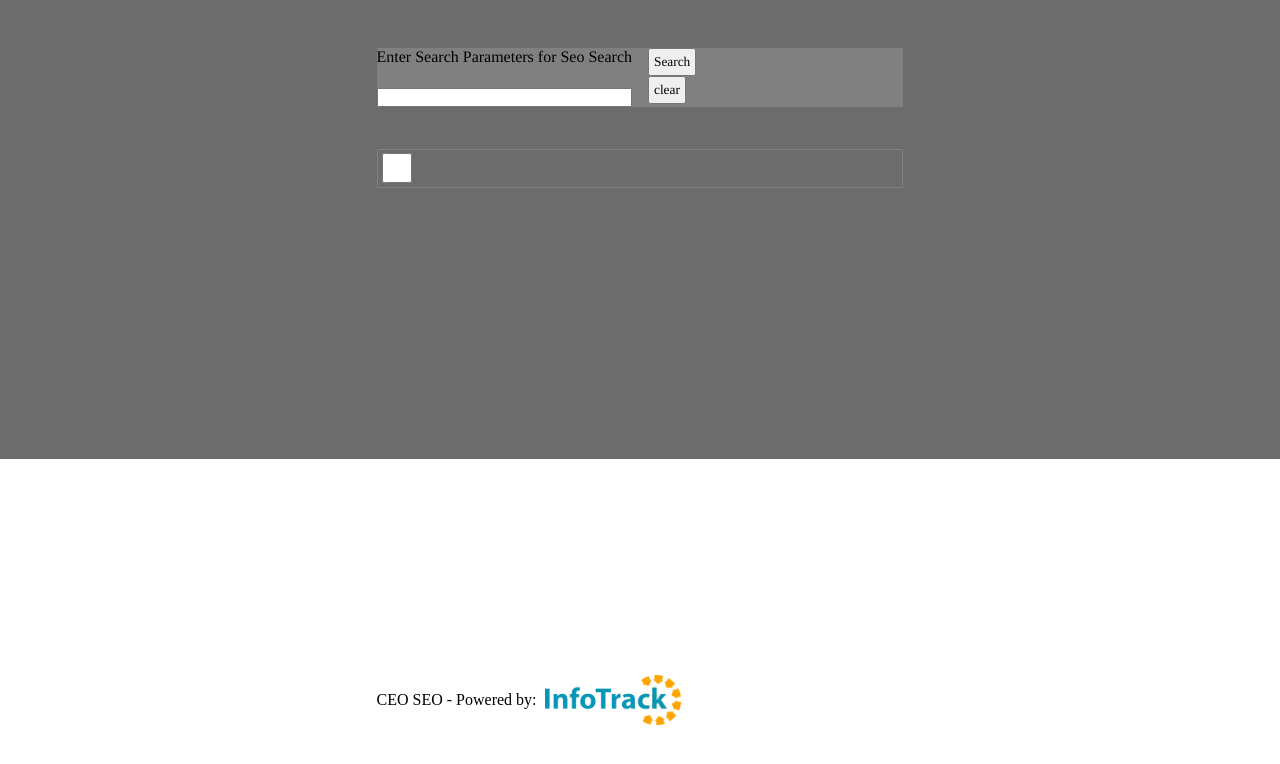
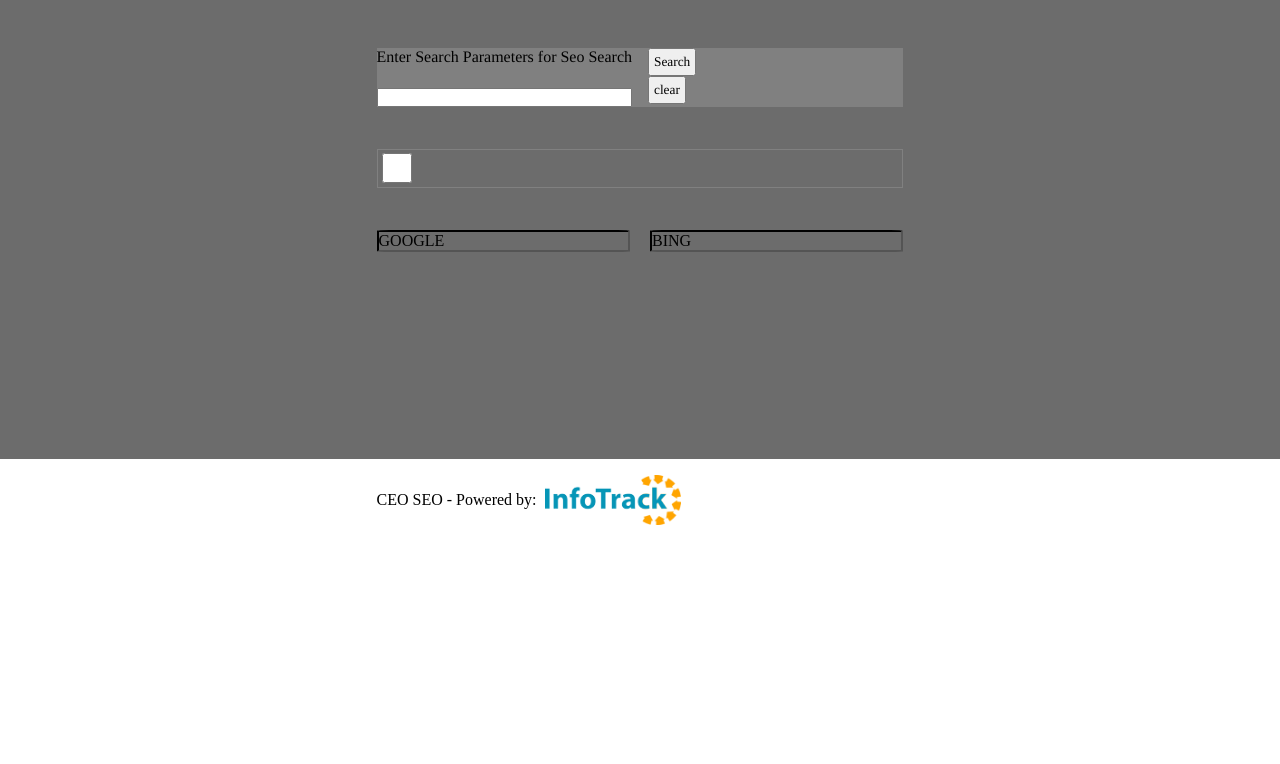
Before and after one commit to J1marotta/infoTrack-ceo-seo, a Next.js app: page / in a window 1280 px wide. Shown: the top 764 px of the page. Built offline with nearby package versions, Linux system fonts and the light colour scheme.

Commit message:
results container made

```diff
--- /dev/null
+++ b/components/Results.js
@@ -0,0 +1,49 @@
+import { motion as m } from 'framer-motion'
+import styles from '../styles/Results.module.css'
+import { animationProps } from './index'
+
+const Results = ({ mode, googleData, BingData }) => {
+  const variants = {
+    results: {
+      business: {
+        borderWidth: '2px',
+        borderStyle: 'inset',
+        borderColor: 'black',
+        boxShadow: 'none',
+        height: 'fit-content',
+        borderRadius: '5%',
+        padding: '0px',
+      },
+
+      fancy: {
+        borderStyle: 'none',
+        height: '100px',
+        boxShadow: '0 7px 30px -10px #95a9b3',
+        borderRadius: '5%',
+        padding: '10px',
+      },
+    },
+  }
+
+  return (
+    <m.div
+      {...animationProps(mode)}
+      variants={variants.div}
+      className={styles.resultsContainer}
+    >
+      <div className="results">
+        <m.div {...animationProps(mode)} variants={variants.results}>
+          GOOGLE
+        </m.div>
+      </div>
+
+      <div className="results">
+        <m.div {...animationProps(mode)} variants={variants.results}>
+          BING
+        </m.div>
+      </div>
+    </m.div>
+  )
+}
+
+export default Results
--- a/components/Search.js
+++ b/components/Search.js
@@ -1,5 +1,5 @@
 import { motion as m } from 'framer-motion'
-import { animationProps } from './animationProps'
+import { animationProps } from './index'
 import styles from '../styles/Search.module.css'
 
 const Search = ({ mode, clearSearch, setSearch, searchQuery }) => {
--- a/components/Switch.js
+++ b/components/Switch.js
@@ -1,5 +1,5 @@
 import { motion as m } from 'framer-motion'
-import { animationProps } from './animationProps'
+import { animationProps } from './index'
 
 const Switch = ({ mode, setMode }) => {
   const variants = {
--- a/components/animationProps.js
+++ b/components/animationProps.js
@@ -1,4 +1,4 @@
-export const animationProps = (mode) => ({
+const animationProps = (mode) => ({
   initial: 'business',
   animate: mode,
   transition: {
@@ -7,3 +7,5 @@ export const animationProps = (mode) => ({
   },
   layout: true,
 })
+
+export default animationProps
--- /dev/null
+++ b/components/index.js
@@ -0,0 +1,5 @@
+export { default as Meta } from './Meta'
+export { default as Results } from './Results'
+export { default as Search } from './Search'
+export { default as Switch } from './Switch'
+export { default as animationProps } from './animationProps'
--- a/pages/index.js
+++ b/pages/index.js
@@ -1,16 +1,21 @@
 import { motion as m } from 'framer-motion'
 import styles from '../styles/Home.module.css'
 import useStore from '../store/store'
-import Search from '../components/Search'
-import Switch from '../components/Switch'
-import Meta from '../components/Meta'
-import { animationProps } from '../components/animationProps'
+import { Search, Switch, Meta, Results, animationProps } from '../components'
 
 export default function Home() {
-  const { setSearch, clearSearch, searchQuery, mode, setMode } = useStore()
+  const {
+    setSearch,
+    clearSearch,
+    searchQuery,
+    mode,
+    setMode,
+    googleData,
+    bingData,
+  } = useStore()
 
   const footerWords = (mode) =>
-    console.log({ mode }) || mode === 'business' ? `CEO SEO - Powered by: ` : ''
+    mode === 'business' ? `CEO SEO - Powered by: ` : ''
 
   const variants = {
     container: {
@@ -42,6 +47,7 @@ export default function Home() {
         />
 
         <Switch mode={mode} setMode={setMode} />
+        <Results mode={mode} googleData={googleData} bingData={bingData} />
         <footer
           className={mode === 'fancy' ? styles.footerAlign : styles.footer}
         >
--- a/styles/Home.module.css
+++ b/styles/Home.module.css
@@ -11,7 +11,6 @@
   align-items: center;
   justify-content: center;
   max-width: 800px;
-  max-height: 60%;
   margin-top: 3rem;
   grid-template-rows: 1fr;
   gap: 2em;
@@ -28,13 +27,13 @@
 .footerAlign {
   justify-content: center;
   position: relative;
-  top: 55vh;
+  top: 15vh;
   width: 100%;
   display: flex;
 }
 
 .footer {
-  top: 55vh;
+  top: 15vh;
   position: relative;
   width: 100%;
   display: flex;
--- /dev/null
+++ b/styles/Results.module.css
@@ -0,0 +1,12 @@
+.resultsContainer {
+  display: grid;
+  gap: 20px;
+  grid-template-columns: 1fr 1fr;
+  height: 100%;
+  width: 100%;
+}
+
+.results {
+  height: 100px;
+  width: 100px;
+}
```
